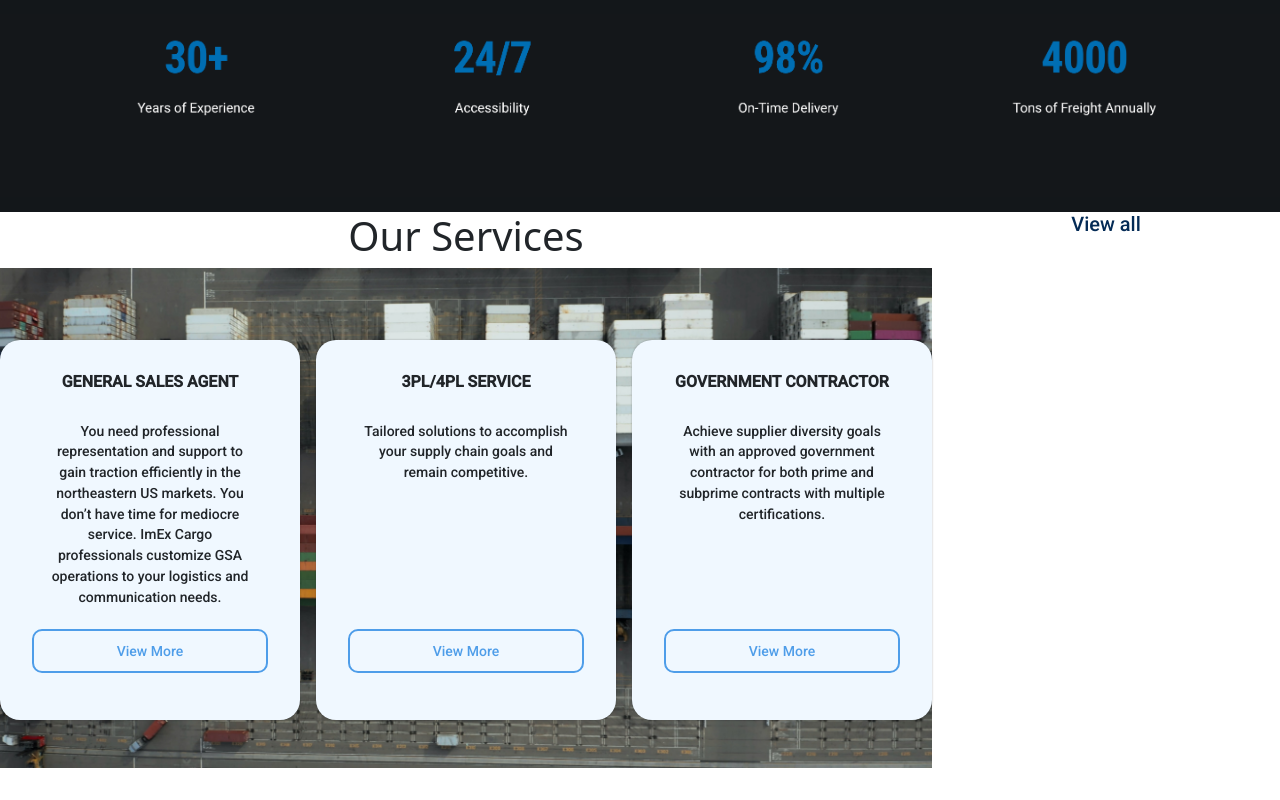
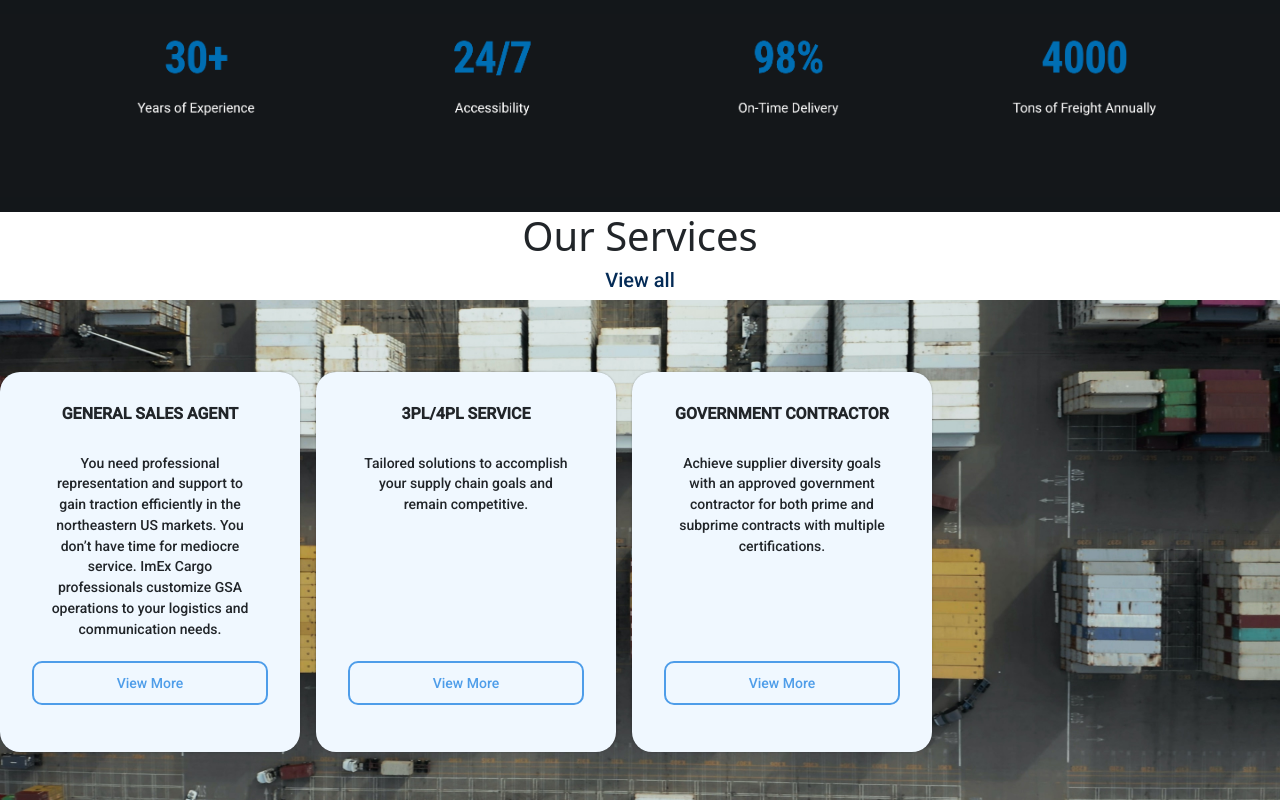
Before and after one commit to Njc27/ImEx-Cargo-LLC, a React (Create React App) app: page / in a window 1280 px wide. Shown: the part 1027-1827 px from the top of the page. Before the commit the page ends 1795 px from the top, so only its background shows below. Built offline with nearby package versions, Linux system fonts and the light colour scheme.

Commit message:
Update home.js

```diff
--- a/src/Components/home.js
+++ b/src/Components/home.js
@@ -67,7 +67,7 @@ let service_data=[{
         <div className='ratings'>
         <img src={Ratings} alt='ratings'></img>
         </div>
-        <div className='services'>
+        <div>
             <h1>Our Services</h1>
             <div className='view-services'>
                 <a href='/services'><h5>View all</h5></a>
```
